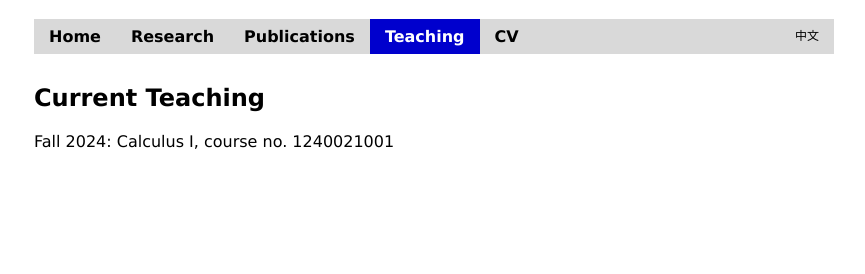
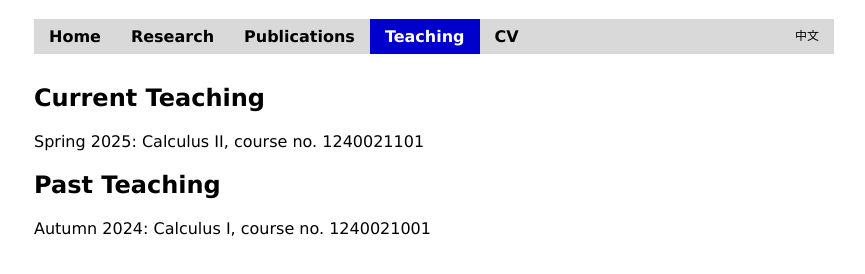
Before and after one commit to jichen-yang/jichen-yang.github.io, a plain HTML site: page teaching.html in a window 1280 px wide. Shown: the part 62-336 px from the top of the page, without its empty margins (206-1071 px from the left). Drawn offline with Linux system fonts and the light colour scheme.

Commit message:
Update teaching.html, cv.pdf, and teaching.html

```diff
--- a/teaching.html
+++ b/teaching.html
@@ -36,7 +36,12 @@
 <div style="padding: 10px 0 0 0">
 <h2>Current Teaching</h2>
 <tr>
-	<td>Fall 2024: Calculus I, course no. 1240021001</td>
+	<td>Spring 2025: Calculus II, course no. 1240021101</td>
+</tr>
+
+<h2>Past Teaching</h2>
+<tr>
+	<td>Autumn 2024: Calculus I, course no. 1240021001</td>
 </tr>
 
 </div>
```
Also changed, not shown: cn/teaching.html (+6 -1 lines), 1 other file.
